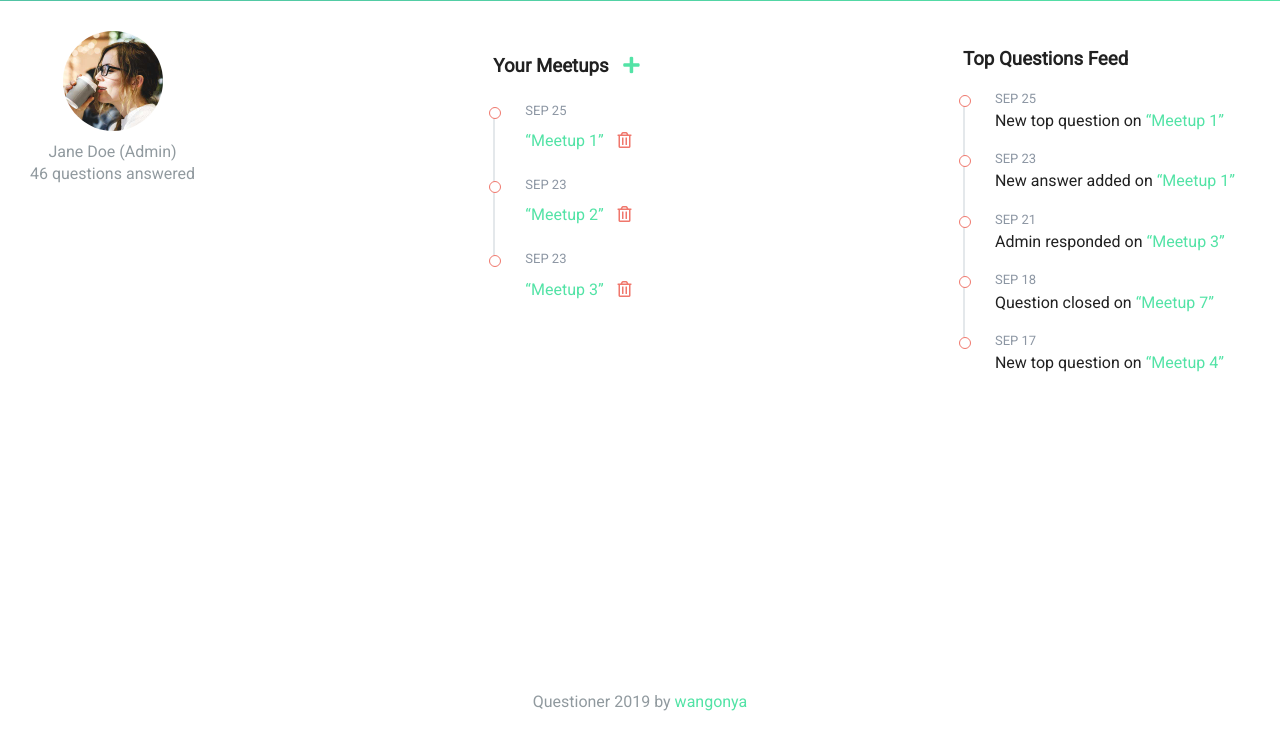
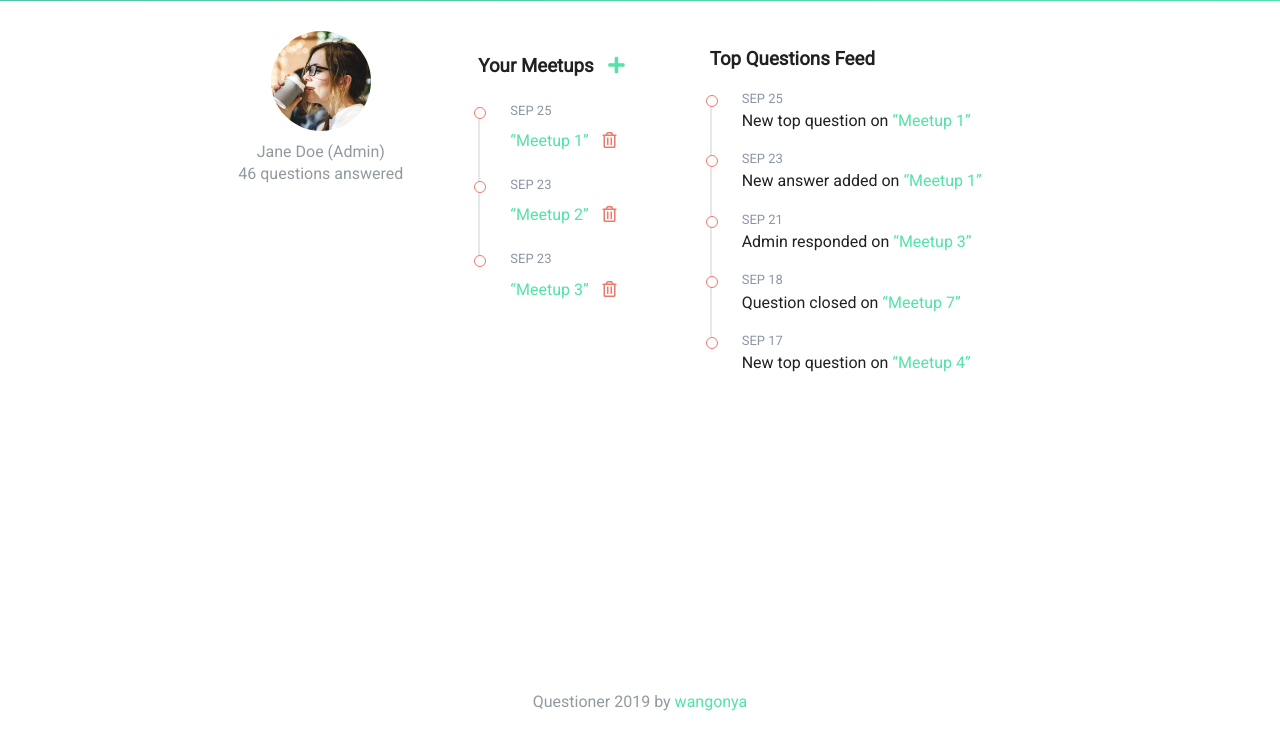
Before and after one commit to wangonya/questioner, a plain HTML site: page ui/admin/index.html in a window 1280 px wide. Shown: the part 59-800 px from the top of the page. Drawn offline with Linux system fonts and the light colour scheme.

Commit message:
fix alignment in profile pages

```diff
--- a/ui/assets/css/main.css
+++ b/ui/assets/css/main.css
@@ -476,7 +476,8 @@ h1.auth-title {
    ========================================================================== */
 #profile-page {
     display: flex;
-    justify-content: space-between;
+    min-width: 70%;
+    justify-content: center;
 }
 
 .user-profile {
@@ -484,6 +485,7 @@ h1.auth-title {
     display: flex;
     flex-direction: column;
     text-align: center;
+    padding-right: 60px;
 }
 
 .user-profile img {
@@ -502,6 +504,7 @@ h1.auth-title {
 .activity-feed {
     padding: 15px;
     list-style: none;
+    padding-right: 60px;
 }
 
 .activity-feed .feed-item {
@@ -548,7 +551,8 @@ h1.auth-title {
    ========================================================================== */
 #admin-page {
     display: flex;
-    justify-content: space-between;
+    min-width: 70%;
+    justify-content: center;
 }
 
 #admin-page i {
```
